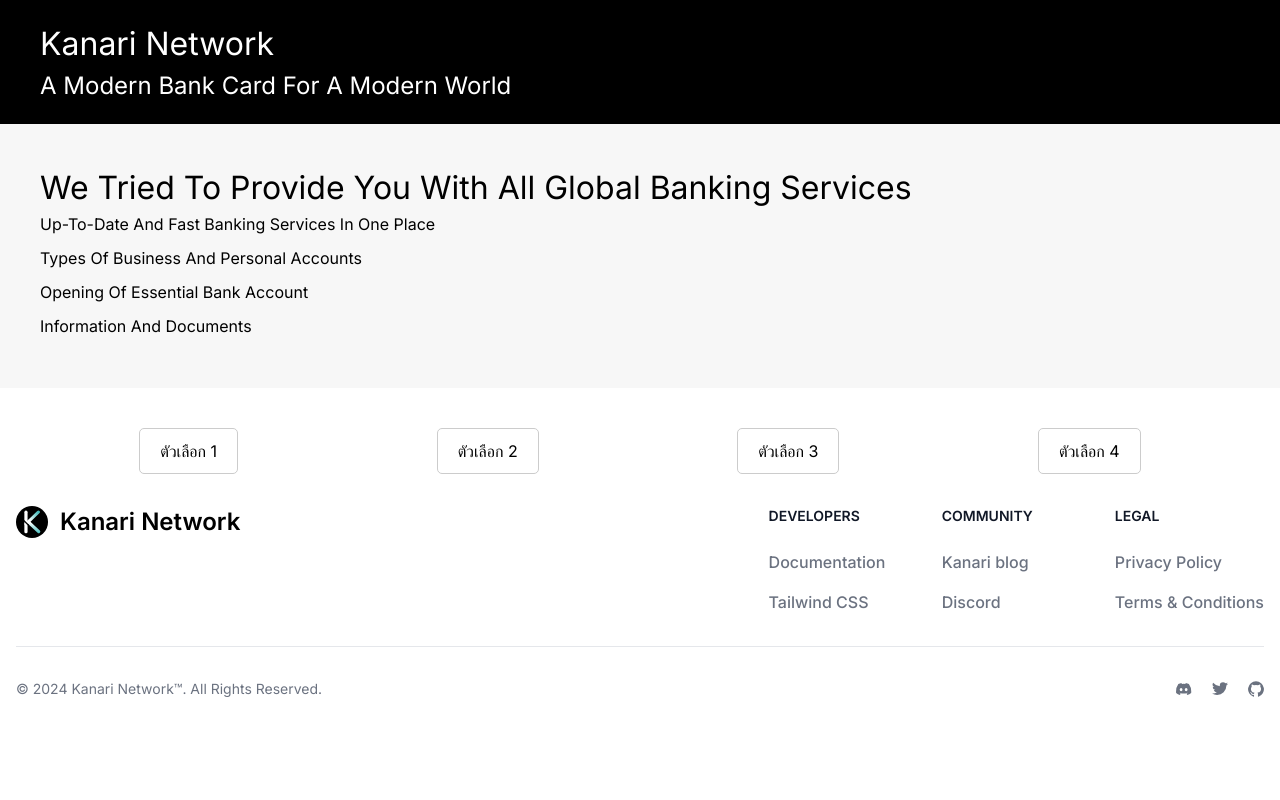
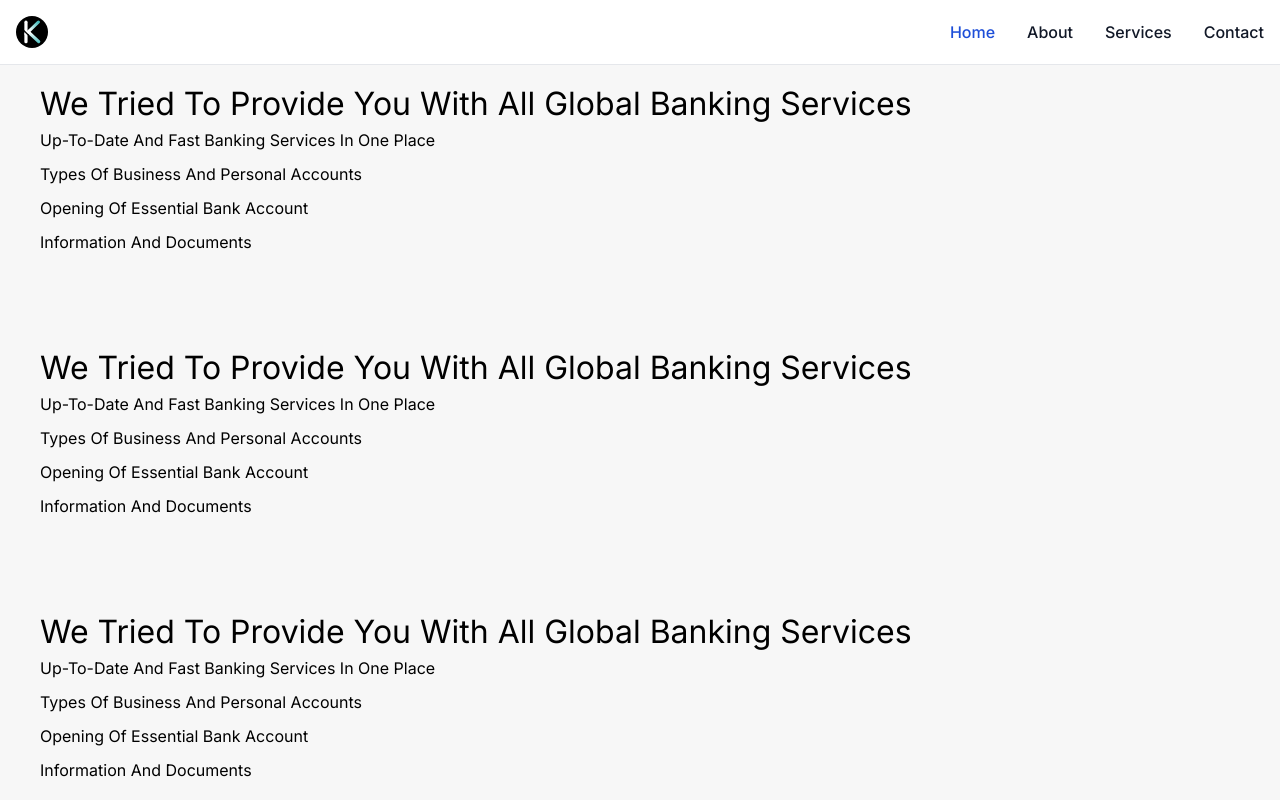
Before and after one commit to jamesatomc/Kanari_web, a Next.js app: page / in a window 1280 px wide. Shown: the top 800 px of the page. Built offline with nearby package versions, Linux system fonts and the light colour scheme.

Commit message:
edit ui 1

```diff
--- a/src/app/HeroSection.tsx
+++ b/src/app/HeroSection.tsx
@@ -6,12 +6,47 @@ interface Props {}
 const HeroSection: NextPage<Props> = ({}) => {
   return <div>
   <header>
-        <div className='container'>
-            <h1>Kanari Network</h1>
-            <h2>A Modern Bank Card For A Modern World</h2>
+    <nav className="bg-white dark:bg-gray-900 fixed w-full z-20 top-0 start-0 border-b border-gray-200 dark:border-gray-600">
+        <div className="max-w-screen-xl flex flex-wrap items-center justify-between mx-auto p-4">
+            <a href="https://flowbite.com/" className="flex items-center space-x-3 rtl:space-x-reverse">
+                <img src="/iconkari.svg" className="h-8" alt="Kanari Network"/>
+                <span className="self-center text-2xl font-semibold whitespace-nowrap dark:text-white">Kanari Network</span>
+            </a>
+            <div className="items-center justify-items-center justify-between hidden w-full md:flex md:w-auto md:order-1" id="navbar-sticky">
+                <ul className="flex flex-col p-4 md:p-0 mt-4 font-medium border border-gray-100 rounded-lg bg-gray-50 md:space-x-8 rtl:space-x-reverse md:flex-row md:mt-0 md:border-0 md:bg-white dark:bg-gray-800 md:dark:bg-gray-900 dark:border-gray-700">
+                <li>
+                    <a href="#" className="block py-2 px-3 text-white bg-blue-700 rounded md:bg-transparent md:text-blue-700 md:p-0 md:dark:text-blue-500" aria-current="page">Home</a>
+                </li>
+                <li>
+                    <a href="#" className="block py-2 px-3 text-gray-900 rounded hover:bg-gray-100 md:hover:bg-transparent md:hover:text-blue-700 md:p-0 md:dark:hover:text-blue-500 dark:text-white dark:hover:bg-gray-700 dark:hover:text-white md:dark:hover:bg-transparent dark:border-gray-700">About</a>
+                </li>
+                <li>
+                    <a href="#" className="block py-2 px-3 text-gray-900 rounded hover:bg-gray-100 md:hover:bg-transparent md:hover:text-blue-700 md:p-0 md:dark:hover:text-blue-500 dark:text-white dark:hover:bg-gray-700 dark:hover:text-white md:dark:hover:bg-transparent dark:border-gray-700">Services</a>
+                </li>
+                <li>
+                    <a href="#" className="block py-2 px-3 text-gray-900 rounded hover:bg-gray-100 md:hover:bg-transparent md:hover:text-blue-700 md:p-0 md:dark:hover:text-blue-500 dark:text-white dark:hover:bg-gray-700 dark:hover:text-white md:dark:hover:bg-transparent dark:border-gray-700">Contact</a>
+                </li>
+                </ul>
+            </div>
         </div>
+    </nav>
     </header>
+
+
+
+
     <main>
+    <section className='features'>
+            <div className='container'>
+                <h2>We Tried To Provide You With All Global Banking Services</h2>
+                <ul>
+                    <li>Up-To-Date And Fast Banking Services In One Place</li>
+                    <li>Types Of Business And Personal Accounts</li>
+                    <li>Opening Of Essential Bank Account</li>
+                    <li>Information And Documents</li>
+                </ul>
+            </div>
+        </section>
         <section className='features'>
             <div className='container'>
                 <h2>We Tried To Provide You With All Global Banking Services</h2>
@@ -23,14 +58,17 @@ const HeroSection: NextPage<Props> = ({}) => {
                 </ul>
             </div>
         </section>
-        <div className="container">
-          <div className="choices">
-            <button className=''>ตัวเลือก 1</button>
-            <button>ตัวเลือก 2</button>
-            <button>ตัวเลือก 3</button>
-            <button>ตัวเลือก 4</button>
-          </div>
-        </div>
+        <section className='features'>
+            <div className='container'>
+                <h2>We Tried To Provide You With All Global Banking Services</h2>
+                <ul>
+                    <li>Up-To-Date And Fast Banking Services In One Place</li>
+                    <li>Types Of Business And Personal Accounts</li>
+                    <li>Opening Of Essential Bank Account</li>
+                    <li>Information And Documents</li>
+                </ul>
+            </div>
+        </section>
     </main>
 
 
```
